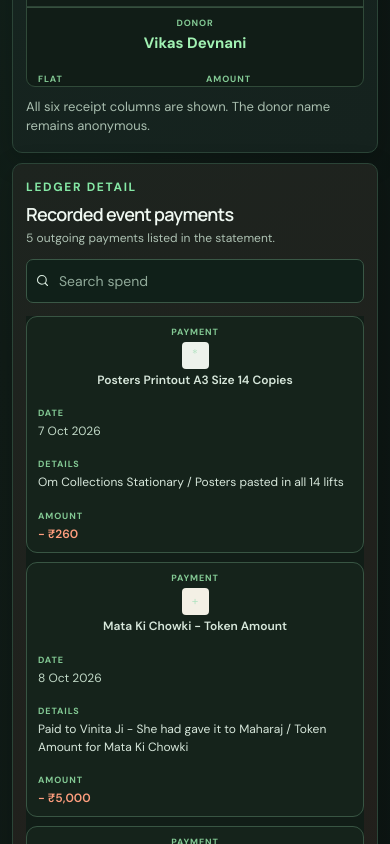
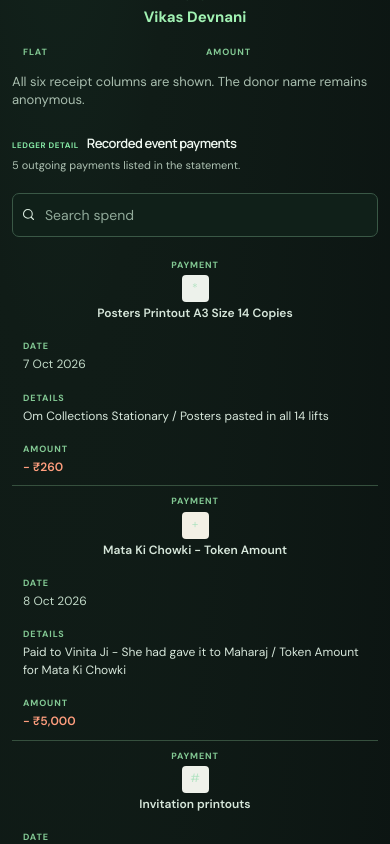
Before and after one commit to abhisheksawant52/Godrejnest, a React (Vite) app: page / in a window 390 px wide. Shown: the part 2080-2924 px from the top of the page. Built offline with nearby package versions, Linux system fonts and the light colour scheme; a web font is replaced by a local one.

Commit message:
Updating Data

```diff
--- a/src/styles.css
+++ b/src/styles.css
@@ -451,3 +451,19 @@ body{background:radial-gradient(ellipse at 15% 0%,#18382b 0%,#101c17 42%,#0b1311
  .stat-foot{font-size:9px}
  .donor-head>div:first-child h2{font-size:16px}
 }
+/* Mobile donor and ledger sections: inline headings and plain list rows. */
+@media(max-width:760px){
+ .donors-panel,.activity-panel{padding:8px 0;background:transparent;border:0;border-radius:0;box-shadow:none}
+ .donors-panel .panel-head>div:first-child,.activity-panel .panel-head>div:first-child{display:grid;grid-template-columns:max-content minmax(0,1fr);align-items:baseline;gap:3px 8px;width:100%;min-width:0}
+ .donors-panel .panel-kicker,.activity-panel .panel-kicker{grid-column:1;grid-row:1;margin:0;font-size:9px;white-space:nowrap;letter-spacing:.07em}
+ .donors-panel .panel-head h2,.activity-panel .panel-head h2{grid-column:2;grid-row:1;margin:0;font-size:15px;line-height:1.2;white-space:nowrap;min-width:0}
+ .donors-panel .panel-head p,.activity-panel .panel-head p{grid-column:1/-1;margin:3px 0 8px;font-size:11px}
+ .donor-table-scroll,.activity-panel .table-scroll{border:0;border-radius:0;background:transparent;box-shadow:none}
+ .activity-panel tbody{gap:0}
+ .activity-panel tbody tr{border:0;border-bottom:1px solid #36503e;border-radius:0;background:transparent!important;overflow:visible}
+ .activity-panel td{background:transparent!important}
+}
+@media(max-width:390px){
+ .donors-panel .panel-head h2,.activity-panel .panel-head h2{font-size:13px}
+ .donors-panel .panel-kicker,.activity-panel .panel-kicker{font-size:8px}
+}
```
Also changed, not shown: 4 other files (tests, documents, lock files or other folders).
